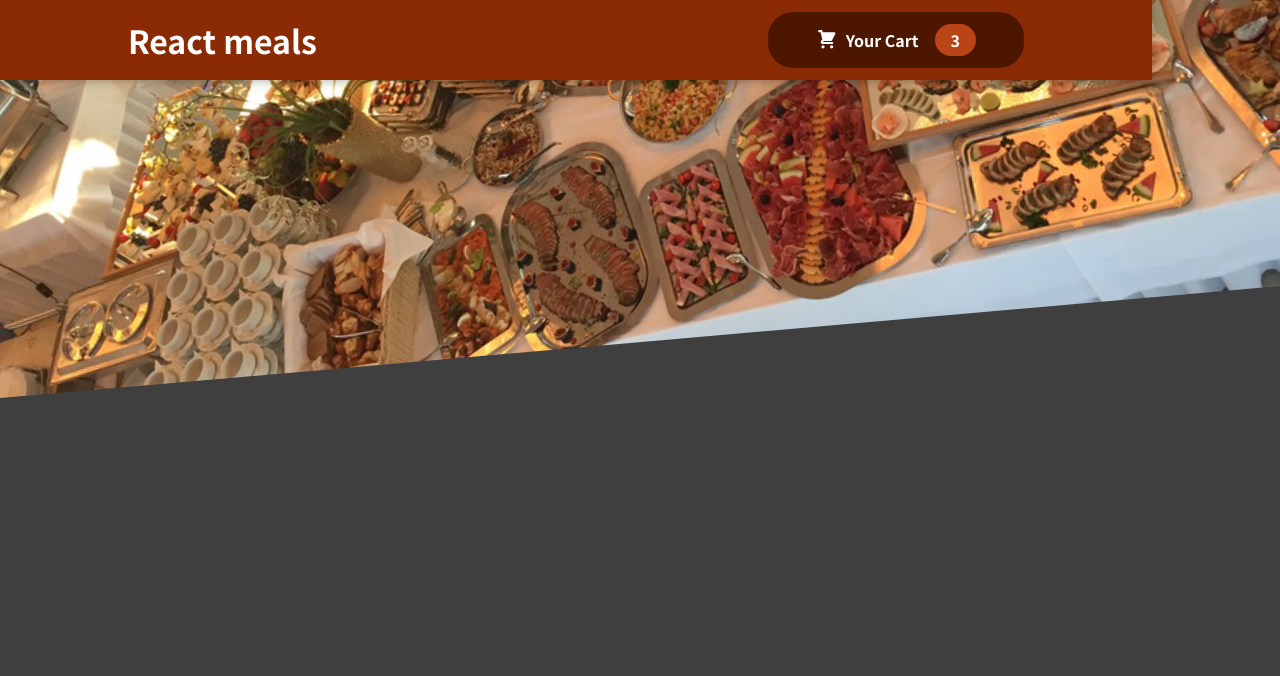
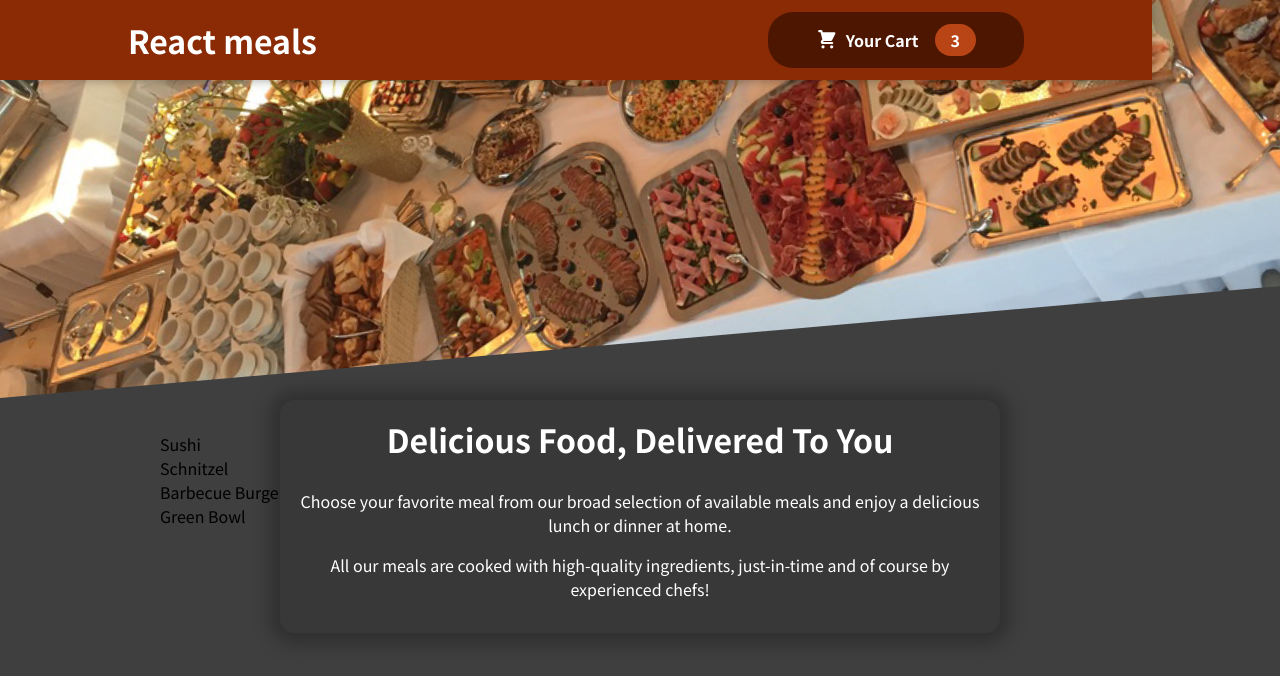
Before and after one commit to Plorrain/react-course-food-delivery-challenge, a React (Create React App) app: page / in a window 1280 px wide. Shown: the top 676 px of the page. Built offline with nearby package versions, Linux system fonts and the light colour scheme; the HTML template or start-up script is replaced by a standard one.

Commit message:
App: imported Meals into a main tag

```diff
--- a/src/App.js
+++ b/src/App.js
@@ -1,11 +1,15 @@
 import React, { Fragment } from 'react';
 
+import Meals from './components/Meals/Meals';
 import Header from '../src/components/Layout/Header';
 
 function App() {
   return (
     <Fragment>
       <Header />
+      <main>
+        <Meals />
+      </main>
     </Fragment>
   );
 }
```
